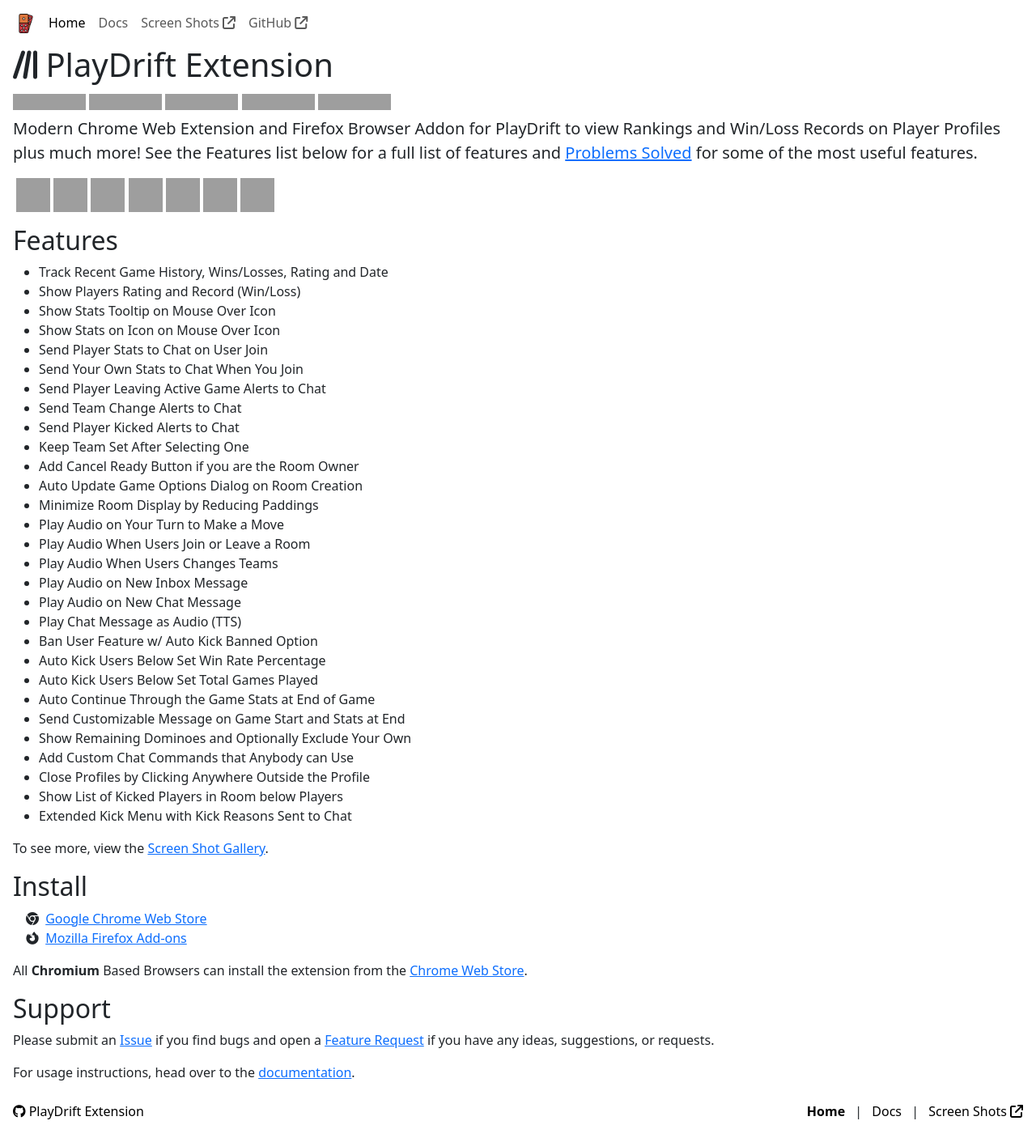
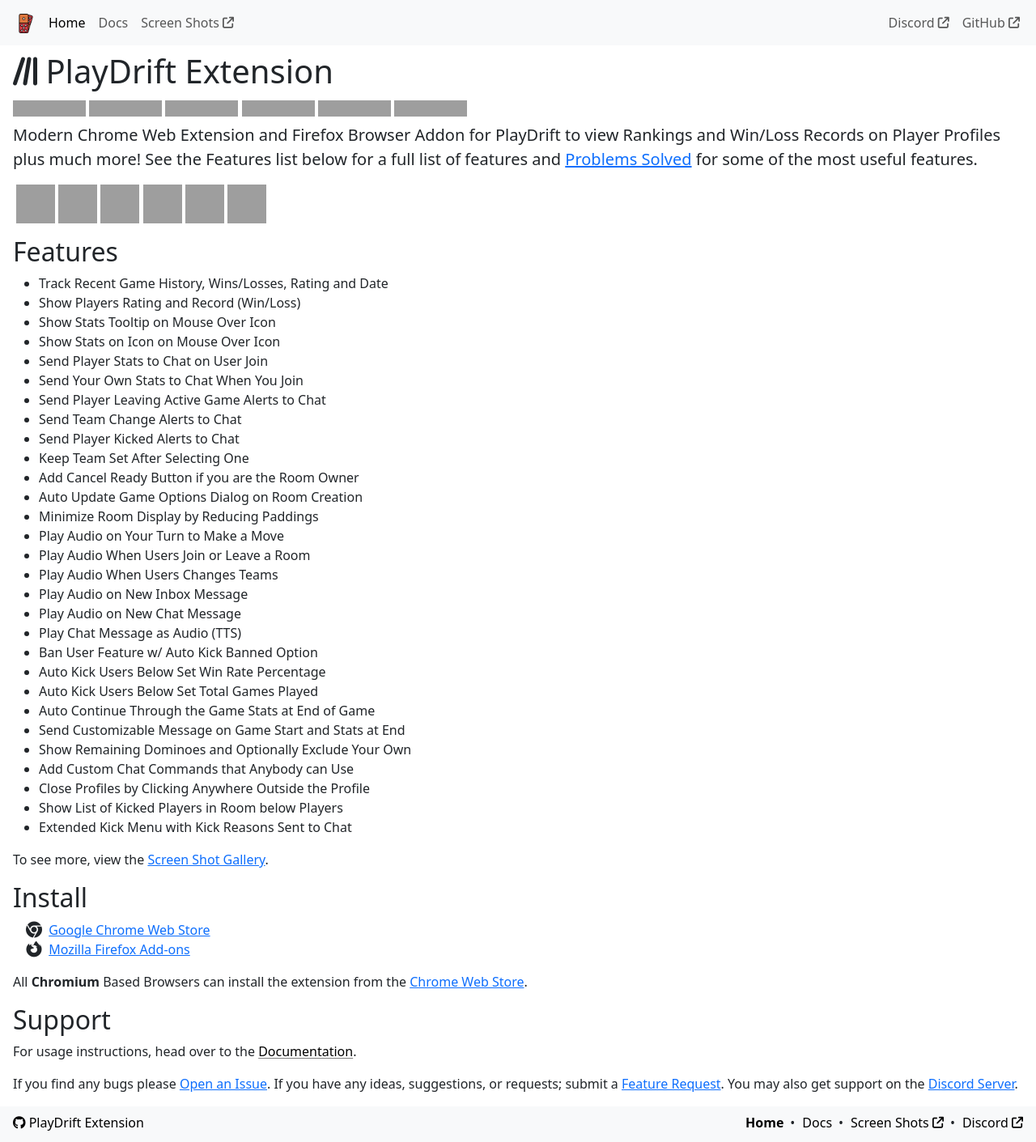
Before and after one commit to cssnr/playdrift-extension-site, a Jekyll site: the page built from src/html/index.html, in a window 1280 px wide, cut to the strip 0-1411 px from the top of the page. Shown: the whole strip at 81% size. Built offline with Jekyll 4.4.1, drawn with Linux system fonts in a browser that asks for light colours; comment, search, counter and statistics services are not loaded; grey boxes are pictures that could not be loaded.

Commit message:
Update Layout (#12)

```diff
--- a/src/_config.yml
+++ b/src/_config.yml
@@ -5,6 +5,15 @@
 
 author: Shane
 site_name: PlayDrift Extension
+
+menu:
+    - name: Home
+      link: /
+    - name: Docs
+      link: /docs/
+    - name: Screen Shots
+      link: /screenshots/
+      external: true
 
 github_name: cssnr/playdrift-extension
 github_url: https://github.com/cssnr/playdrift-extension
@@ -15,4 +24,5 @@
 firefox_id: playdrift-extension
 firefox_url: https://addons.mozilla.org/addon/playdrift-extension
 
+discord_invite: https://discord.gg/wXy6m2X8wY
 discord_webhook: https://discord.com/api/webhooks/242137648028712961/4xM7SXClH_i8we_epG6AXMaqhueg5L5oAVf1dnLw1_el05OxZ-JVfph-QrcQwPkOMJem
--- a/src/_layouts/default.html
+++ b/src/_layouts/default.html
@@ -36,15 +36,11 @@
         <link rel="stylesheet" href="{{ "/css/uninstall.css" | relative_url }}">
     {% endif %}
 
-    <script type="text/javascript">
-        const chromeID = "{{ site.chrome_id }}"
-    </script>
-
 </head>
 <body class="d-flex flex-column h-100">
 
 <header>
-    <nav class="navbar navbar-expand-sm" aria-label="Primary Navigation">
+    <nav class="navbar navbar-expand-sm bg-body-tertiary mb-2" aria-label="Primary Navigation">
         <div class="container-fluid">
             <a class="mx-2" href="{{ "/" | relative_url }}">
                 <img src="{{ "/media/logo.png" | relative_url }}" width="24" height="24" alt="logo" class="my-auto"></a>
@@ -53,50 +49,55 @@
                     aria-expanded="false" aria-label="Toggle navigation">
                 <span class="navbar-toggler-icon"></span>
             </button>
-            <div class="collapse navbar-collapse" id="navbarSupportedContent">
-                <ul class="navbar-nav me-auto mb-2 mb-sm-0">
-                    <li class="nav-item"><a class="nav-link {% if page.title == 'Home' %}active{% endif %}" href="{{ "/" | relative_url }}">
-                            Home</a></li>
-                    <li class="nav-item"><a class="nav-link {% if page.title == 'Docs' %}active{% endif %}" href="{{ "/docs/" | relative_url }}">
-                            Docs</a></li>
-                    <li class="nav-item"><a class="nav-link" href="{{ "/screenshots/" | relative_url }}" target="_blank">
-                            Screen Shots <i class="fa-solid fa-arrow-up-right-from-square"></i></a></li>
+            <div class="collapse navbar-collapse me-auto " id="navbarSupportedContent">
+                <ul class="navbar-nav me-auto">
+                    {% for item in site.menu %}
+                        <li class="nav-item">
+                            <a class="nav-link {% if page.title == item.name %}active{% endif %}"
+                               href="{{ item.link | relative_url }}" {% if item.external %}target="_blank"{% endif %}>
+                                {{ item.name }}{% if item.external %} <i class="fa-solid fa-arrow-up-right-from-square fa-sm"></i>{% endif %}</a>
+                        </li>
+                    {% endfor %}
+                </ul>
+                <ul class="navbar-nav">
+                    <li class="nav-item"><a class="nav-link" href="{{ site.discord_invite }}" target="_blank" rel="noopener">
+                            Discord <i class="fa-solid fa-arrow-up-right-from-square fa-sm"></i></a></li>
                     <li class="nav-item"><a class="nav-link" href="{{ site.github_url }}" target="_blank" rel="noopener">
-                            GitHub <i class="fa-solid fa-arrow-up-right-from-square"></i></a></li>
+                            GitHub <i class="fa-solid fa-arrow-up-right-from-square fa-sm"></i></a></li>
                 </ul>
             </div>
         </div>
     </nav>
 </header>
 
-<main class="flex-grow-1 px-3">
+<main class="flex-grow-1 px-2 px-sm-3">
     {{ content }}
-    <div class="clearfix"></div>
 </main>
 
-<footer class="footer mt-auto px-1 flex-shrink-0">
-    <div class="container-fluid">
-        <div class="row">
-            <div class="col-12 col-sm-5 py-2">
+<footer class="footer mt-auto px-1 flex-shrink-0 bg-body-tertiary">
+    <div class="container-fluid py-2">
+        <div class="d-flex flex-column flex-md-row">
+            <div class="me-md-auto">
                 <a class="link-body-emphasis text-decoration-none" href="{{ site.github_url }}" target="_blank" rel="noopener">
                     <i class="fab fa-github"></i> {{ site.site_name }}</a>
             </div>
-            <div class="col-12 col-sm-7 py-2 text-sm-end">
+            <div class="ms-md-auto">
                 <nav aria-label="Secondary Navigation">
-                    <ol class="list-inline mb-1">
+                    <ol class="list-inline mb-1 d-flex flex-column flex-sm-row">
+                        {% for item in site.menu %}
+                            <li class="list-inline-item">
+                                <a class="link-body-emphasis text-decoration-none {% if page.title == item.name %}fw-bold{% endif %}"
+                                   href="{{ item.link | relative_url }}" {% if item.external %}target="_blank"{% endif %}>
+                                    {{ item.name }}{% if item.external %} <i class="fa-solid fa-arrow-up-right-from-square fa-sm"></i>{% endif %}</a>
+                            </li>
+                        {% endfor %}
                         <li class="list-inline-item">
-                            <a class="link-body-emphasis text-decoration-none {% if page.title == 'Home' %}fw-bold{% endif %}" href="{{ "/" | relative_url }}">
-                                Home</a></li>
-                        {% comment %}<li class="list-inline-item">|</li>{% endcomment %}
-                        <li class="list-inline-item">
-                            <a class="link-body-emphasis text-decoration-none {% if page.title == 'Docs' %}fw-bold{% endif %}" href="{{ "/docs/" | relative_url }}">
-                                Docs</a></li>
-                        {% comment %}<li class="list-inline-item">|</li>{% endcomment %}
-                        <li class="list-inline-item">
-                            <a class="link-body-emphasis text-decoration-none" href="{{ "/screenshots/" | relative_url }}" target="_blank">
-                                Screen Shots <i class="fa-solid fa-arrow-up-right-from-square"></i></a></li>
+                            <a class="link-body-emphasis text-decoration-none" href="{{ site.discord_invite }}" target="_blank">
+                                Discord <i class="fa-solid fa-arrow-up-right-from-square fa-sm"></i></a>
+                        </li>
                     </ol>
                 </nav>
+
             </div>
         </div>
     </div>
--- a/src/css/main.css
+++ b/src/css/main.css
@@ -13,7 +13,9 @@
     width: 100%;
 }
 
-footer li + li::before {
-    content: '| ';
-    margin-right: 8px;
+@media (min-width: 576px) {
+    footer li + li::before {
+        content: '•';
+        margin-right: 0.3rem;
+    }
 }
--- a/src/html/index.html
+++ b/src/html/index.html
@@ -18,6 +18,8 @@
         <img src="https://img.shields.io/amo/v/{{ site.firefox_id }}?label=firefox&logo=firefox" alt="Mozilla Add-on Version" style="max-width: 100%;"></a>
     <a href="{{ site.github_url }}/releases/latest" rel="nofollow" target="_blank">
         <img src="https://img.shields.io/github/v/release/{{ site.github_name }}?logo=github" alt="GitHub Release Version" style="max-width: 100%;"></a>
+    <a href="{{ site.discord_invite }}" title="GitHub" target="_blank" rel="noopener">
+        <img src="https://img.shields.io/discord/899171661457293343?logo=discord&logoColor=white&label=discord&color=7289da" alt="Join Discord" style="max-width: 100%;"></a>
 </div>
 
 <p class="lead d-none profile mt-3">
@@ -32,20 +34,18 @@
 </p>
 
 <div class="ms-1 mb-3">
-    <a href="{{ site.chrome_url }}" target="_blank">
-        <img alt="Chrome" src="https://raw.githubusercontent.com/alrra/browser-logos/main/src/chrome/chrome_48x48.png" width="42" height="42" /></a>
-    <a href="{{ site.firefox_url }}" target="_blank">
-        <img alt="Firefox" src="https://raw.githubusercontent.com/alrra/browser-logos/main/src/firefox/firefox_48x48.png" width="42" height="42" /></a>
-    <a href="{{ site.chrome_url }}" target="_blank">
-        <img alt="Edge" src="https://raw.githubusercontent.com/alrra/browser-logos/main/src/edge/edge_48x48.png" width="42" height="42" /></a>
-    <a href="{{ site.chrome_url }}" target="_blank">
-        <img alt="Chromium" src="https://raw.githubusercontent.com/alrra/browser-logos/main/src/chromium/chromium_48x48.png" width="42" height="42" /></a>
-    <a href="{{ site.chrome_url }}" target="_blank">
-        <img alt="Opera" src="https://raw.githubusercontent.com/alrra/browser-logos/main/src/opera/opera_48x48.png" width="42" height="42" /></a>
-    <a href="{{ site.chrome_url }}" target="_blank">
-        <img alt="Brave" src="https://raw.githubusercontent.com/alrra/browser-logos/main/src/brave/brave_48x48.png" width="42" height="42" /></a>
-    <a href="{{ site.chrome_url }}" target="_blank">
-        <img alt="Vivaldi" src="https://raw.githubusercontent.com/alrra/browser-logos/main/src/vivaldi/vivaldi_48x48.png" width="42" height="42" /></a>
+    <a href="{{ site.chrome_url }}" title="Chrome" target="_blank" rel="noopener">
+        <img alt="Chrome" src="https://raw.githubusercontent.com/smashedr/logo-icons/master/browsers/chrome_48.png" width="48" height="48" /></a>
+    <a href="{{ site.firefox_url }}" title="Firefox" target="_blank" rel="noopener">
+        <img alt="Firefox" src="https://raw.githubusercontent.com/smashedr/logo-icons/master/browsers/firefox_48.png" width="48" height="48" /></a>
+    <a href="{{ site.chrome_url }}" title="Edge" target="_blank" rel="noopener">
+        <img alt="Edge" src="https://raw.githubusercontent.com/smashedr/logo-icons/master/browsers/edge_48.png" width="48" height="48" /></a>
+    <a href="{{ site.chrome_url }}" title="Opera" target="_blank" rel="noopener">
+        <img alt="Opera" src="https://raw.githubusercontent.com/smashedr/logo-icons/master/browsers/opera_48.png" width="48" height="48" /></a>
+    <a href="{{ site.chrome_url }}" title="Brave" target="_blank" rel="noopener">
+        <img alt="Brave" src="https://raw.githubusercontent.com/smashedr/logo-icons/master/browsers/brave_48.png" width="48" height="48" /></a>
+    <a href="{{ site.chrome_url }}" title="Chromium" target="_blank" rel="noopener">
+        <img alt="Chromium" src="https://raw.githubusercontent.com/smashedr/logo-icons/master/browsers/chromium_48.png" width="48" height="48" /></a>
 </div>
 
 <h2>Features</h2>
@@ -87,11 +87,11 @@
 <h2>Install</h2>
 
 <p class="ms-3">
-    <i class="fa-brands fa-chrome me-1"></i>
-    <a href="{{ site.chrome_url }}" target="_blank">Google Chrome Web Store</a>
+    <i class="fa-brands fa-chrome fa-lg me-1"></i>
+    <a href="{{ site.chrome_url }}" target="_blank" rel="noopener">Google Chrome Web Store</a>
     <br>
-    <i class="fa-brands fa-firefox-browser me-1"></i>
-    <a href="{{ site.firefox_url }}" target="_blank">Mozilla Firefox Add-ons</a>
+    <i class="fa-brands fa-firefox-browser fa-lg me-1"></i>
+    <a href="{{ site.firefox_url }}" target="_blank" rel="noopener">Mozilla Firefox Add-ons</a>
 </p>
 
 <p>
@@ -102,13 +102,19 @@
 <h2>Support</h2>
 
 <p>
-    Please submit an
-    <a href="{{ site.github_url }}/issues" target="_blank">Issue</a>
-    if you find bugs and open a
-    <a href="{{ site.github_url }}/discussions/categories/feature-requests" target="_blank">Feature Request</a>
-    if you have any ideas, suggestions, or requests.
+    For usage instructions, head over to the
+    <a href="{{ "/docs/" | relative_url }}" class="link-body-emphasis link-offset-1 link-underline-opacity-50 link-underline-opacity-75-hover">
+        Documentation</a>.
 </p>
 
-<p>For usage instructions, head over to the <a href="{{ "/docs/" | relative_url }}">documentation</a>.</p>
+<p>
+    If you find any bugs please
+    <a href="{{ site.github_url }}/issues" target="_blank" rel="noopener">Open an Issue</a>.
+    If you have any ideas, suggestions, or requests; submit a
+    <a href="{{ site.github_url }}/discussions/categories/feature-requests" target="_blank" rel="noopener">Feature Request</a>.
+    You may also get support on the
+    <a href="{{ site.discord_invite }}" target="_blank" rel="noopener">Discord Server</a>.
+</p>
 
+<script type="text/javascript">const chromeID = "{{ site.chrome_id }}"</script>
 <script type="text/javascript" src="{{ "/js/extension.js" | relative_url }}"></script>
--- a/src/js/extension.js
+++ b/src/js/extension.js
@@ -5,6 +5,7 @@
 /**
  * DOMContentLoaded
  * @function domContentLoaded
+ * @global chromeID
  */
 async function domContentLoaded() {
     console.debug('chromeID:', chromeID)
```
Also changed, not shown: src/html/docs.html (+23 -11 lines), src/html/uninstall.html (+14 -11 lines), .github/workflows/build.yaml, README.md. Lines whose indentation alone changed are shown as unchanged.
